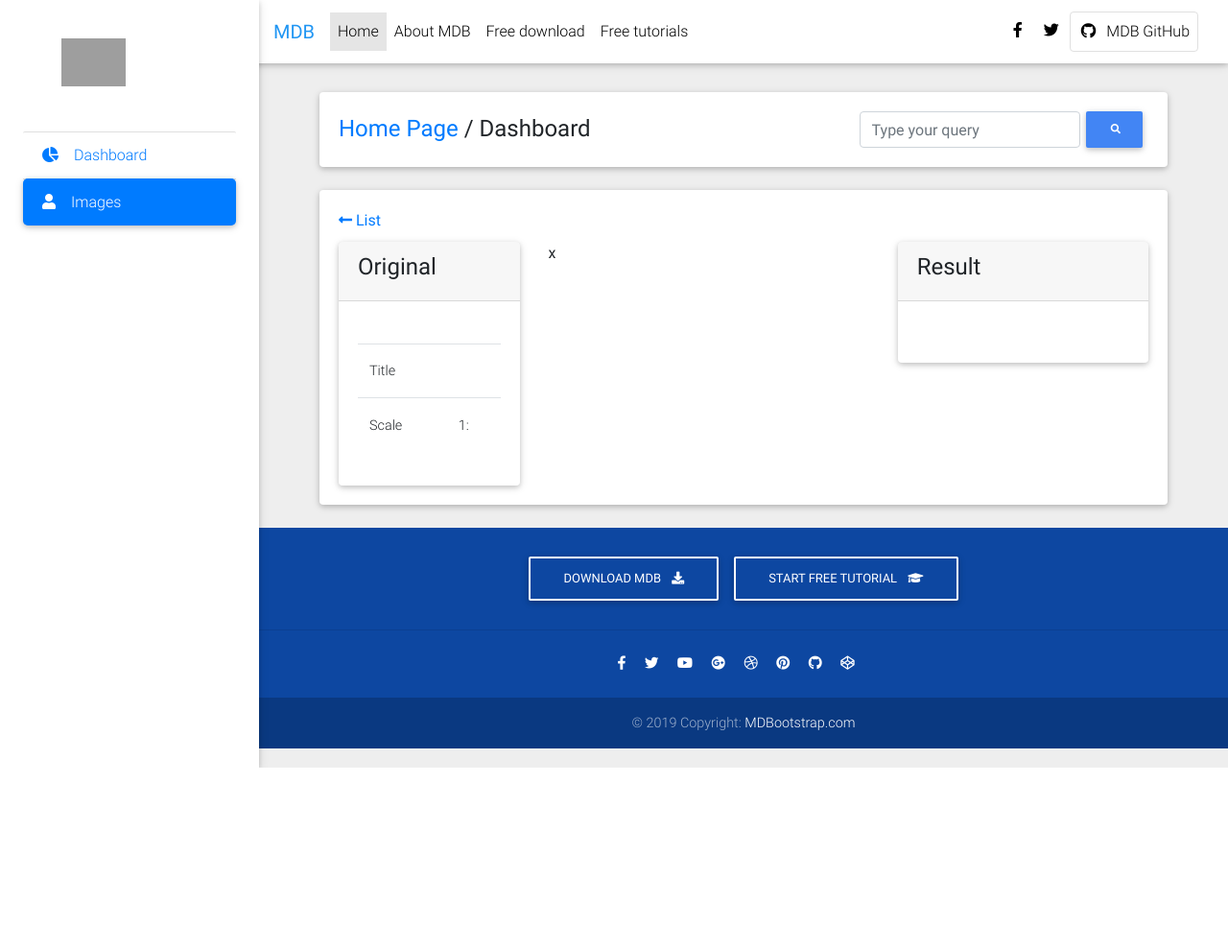
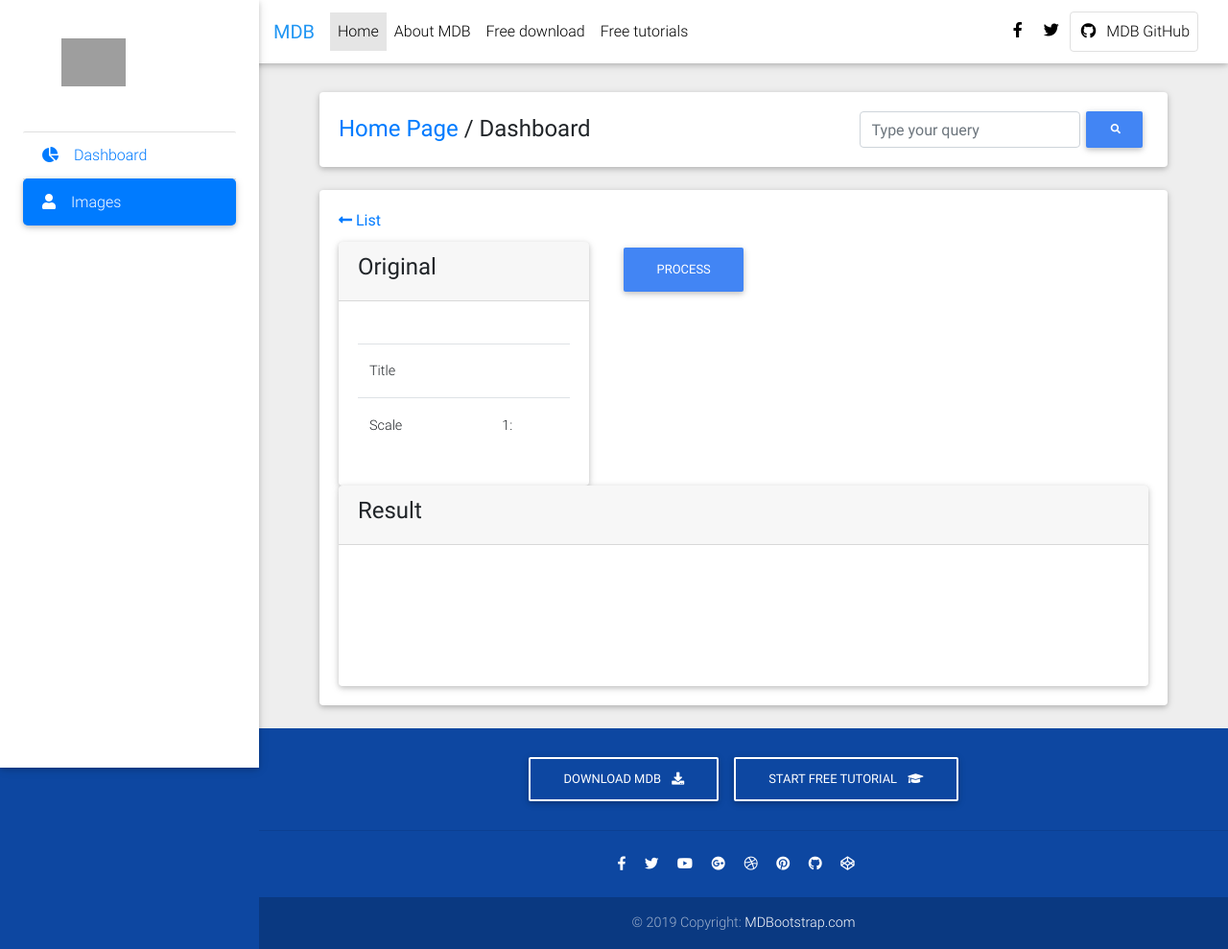
Before and after one commit to ihfazhillah/line-detector, a Django app: template line_detector/templates/images/process-image.html in a window 1280 px wide. Shown: the whole page at 96% size. Before the commit the page ends 800 px from the top, so only its background shows below. Run offline with Django 3.2, Linux system fonts and the light colour scheme; the template is opened without the code that fills it, so the values that code supplies are empty; parts of the project's set-up code (start-up, migrations or seed data) failed here and were passed over; some libraries are stand-ins or nearby versions; grey boxes are pictures that could not be loaded.

Commit message:
add process button and draw line

```diff
--- a/line_detector/templates/images/process-image.html
+++ b/line_detector/templates/images/process-image.html
@@ -3,7 +3,7 @@
 
 {% block title %} Process Image {% endblock %}
 {% block content %}
-<div class="card wow fadeIn">
+<div id="process" class="card wow fadeIn">
   <div class="card-body">
     <div class="row" style="margin-bottom:10px;">
       <div class="col">
@@ -11,7 +11,7 @@
       </div>
     </div>
     <div class="row">
-      <div class="col-3">
+      <div class="col-4">
         <div class="card">
           <div class="card-header">
             <h4>Original</h4>
@@ -33,14 +33,17 @@
         </div>
 
       </div>
-      <div class="col-5">x</div>
-      <div class="col-4">
+      <div class="col-8">
+        <button class="btn btn-primary" v-on:click="processClick()">Process</button>
+      </div>
+      <div class="col">
         <div class="card">
           <div class="card-header">
             <h4>Result</h4>
           </div>
           <div class="card-body">
-            <img src="{{ object.image.url }}" class="img-fluid" alt="">
+            <!-- <img src="{{ object.image.url }}" class="img-fluid" alt=""> -->
+            <canvas id="canvas" height=100, width=100></canvas>
           </div>
         </div>
       </div>
@@ -52,4 +55,34 @@
 {% endblock content %}
 
 {% block extra_javascript %}
+<script src="https://cdn.jsdelivr.net/npm/vue/dist/vue.js"></script>
+<script src="https://unpkg.com/axios/dist/axios.min.js"></script>
+
+<script>
+  var app = new Vue({
+    el: "#process",
+    methods: {
+      processClick: function(){
+        var url = "{% url 'images:process-post' object.id %}";
+        axios.post(url).
+          then(({data}) => {
+            var canvas = $("#canvas")[0];
+            canvas.height = data.shape.height;
+            canvas.width = data.shape.width;
+            var context = canvas.getContext("2d");
+
+            data.lines.forEach((item, index) => {
+              var [x1, y1, x2, y2] = item[0];
+              context.beginPath()
+              context.moveTo(x1, y1)
+              context.lineTo(x2, y2)
+              context.stroke()
+            })
+
+          })
+      }
+    }
+  })
+</script>
+
 {% endblock %}
```
